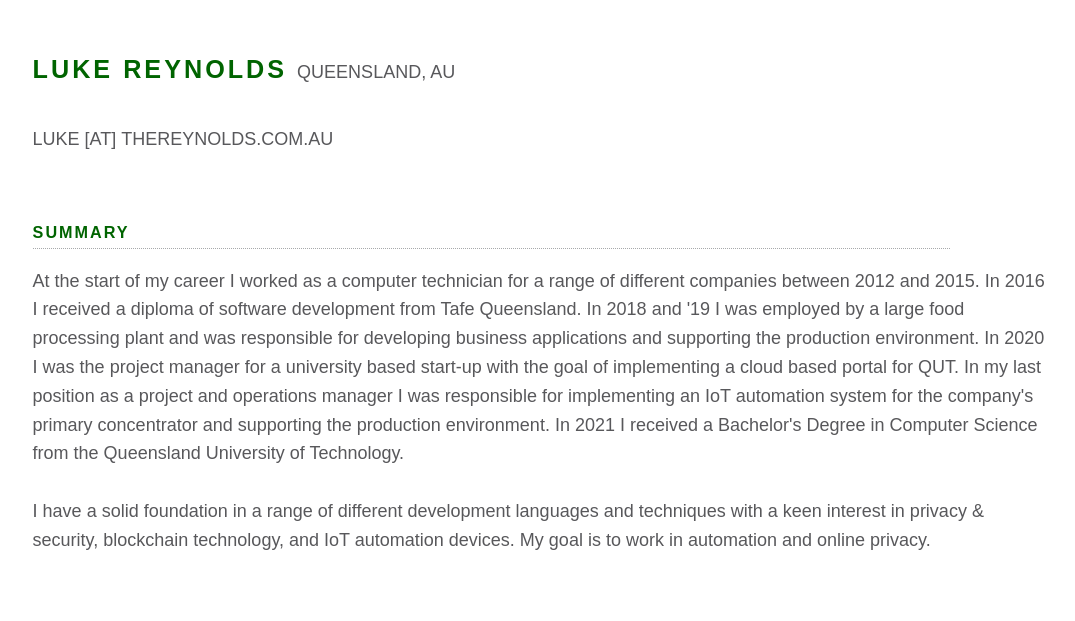
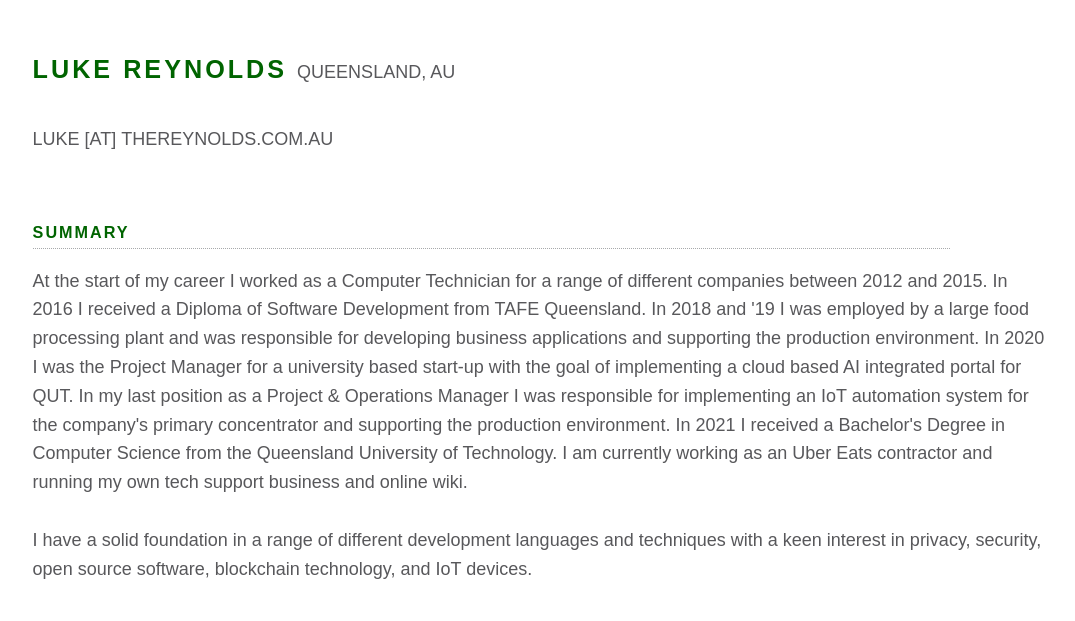
Before and after one commit to lreynolds188/Portfolio, a Next.js app: page /resume in a window 1280 px wide. Shown: the part 179-800 px from the top of the page, without its empty margins (98-1173 px from the left). Built offline with nearby package versions, Linux system fonts and the light colour scheme.

Commit message:
Update resume.js

```diff
--- a/pages/resume.js
+++ b/pages/resume.js
@@ -18,16 +18,9 @@ export default function Home() {
 
           <h2 className={styles.categoryHeaders}>Summary</h2><hr />
           <p className={styles.contact}>
-            At the start of my career I worked as a computer technician for a range of different companies between 2012 and 2015.
-            In 2016 I received a diploma of software development from Tafe Queensland. In 2018 and '19 I was employed by a large food
-            processing plant and was responsible for developing business applications and supporting the production environment.
-            In 2020 I was the project manager for a university based start-up with the goal of implementing a cloud based portal for QUT.
-            In my last position as a project and operations manager I was responsible for implementing an IoT automation system for the
-            company's primary concentrator and supporting the production environment.  In 2021 I received a Bachelor's Degree in
-            Computer Science from the Queensland University of Technology.
+            At the start of my career I worked as a Computer Technician for a range of different companies between 2012 and 2015. In 2016 I received a Diploma of Software Development from TAFE Queensland. In 2018 and '19 I was employed by a large food processing plant and was responsible for developing business applications and supporting the production environment. In 2020 I was the Project Manager for a university based start-up with the goal of implementing a cloud based AI integrated portal for QUT. In my last position as a Project & Operations Manager I was responsible for implementing an IoT automation system for the company's primary concentrator and supporting the production environment. In 2021 I received a Bachelor's Degree in Computer Science from the Queensland University of Technology. I am currently working as an Uber Eats contractor and running my own tech support business and online wiki.
             <br /><br />
-            I have a solid foundation in a range of different development languages and techniques with a keen interest in privacy & security,
-            blockchain technology, and IoT automation devices. My goal is to work in automation and online privacy.
+            I have a solid foundation in a range of different development languages and techniques with a keen interest in privacy, security, open source software, blockchain technology, and IoT devices.
           </p>
 
           <h2 className={styles.categoryHeaders}>Education</h2><hr /><br/>
```
